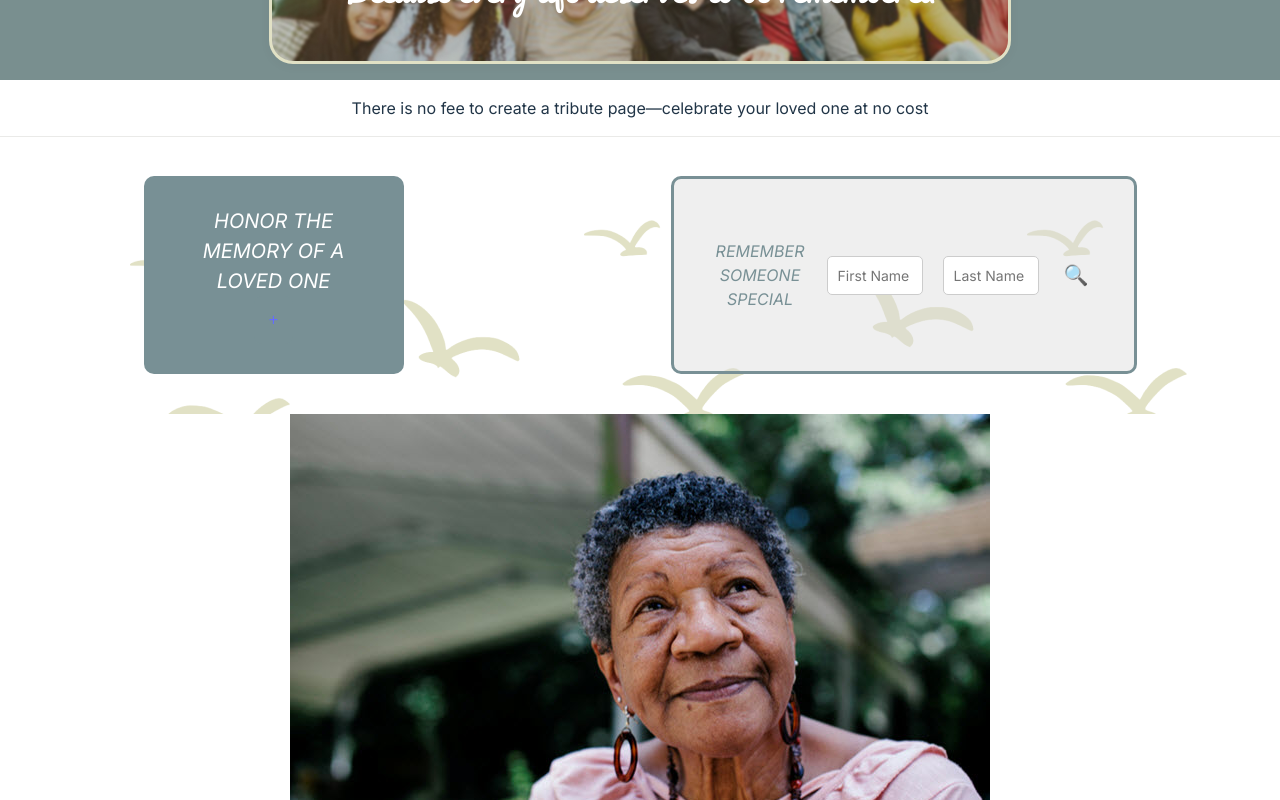
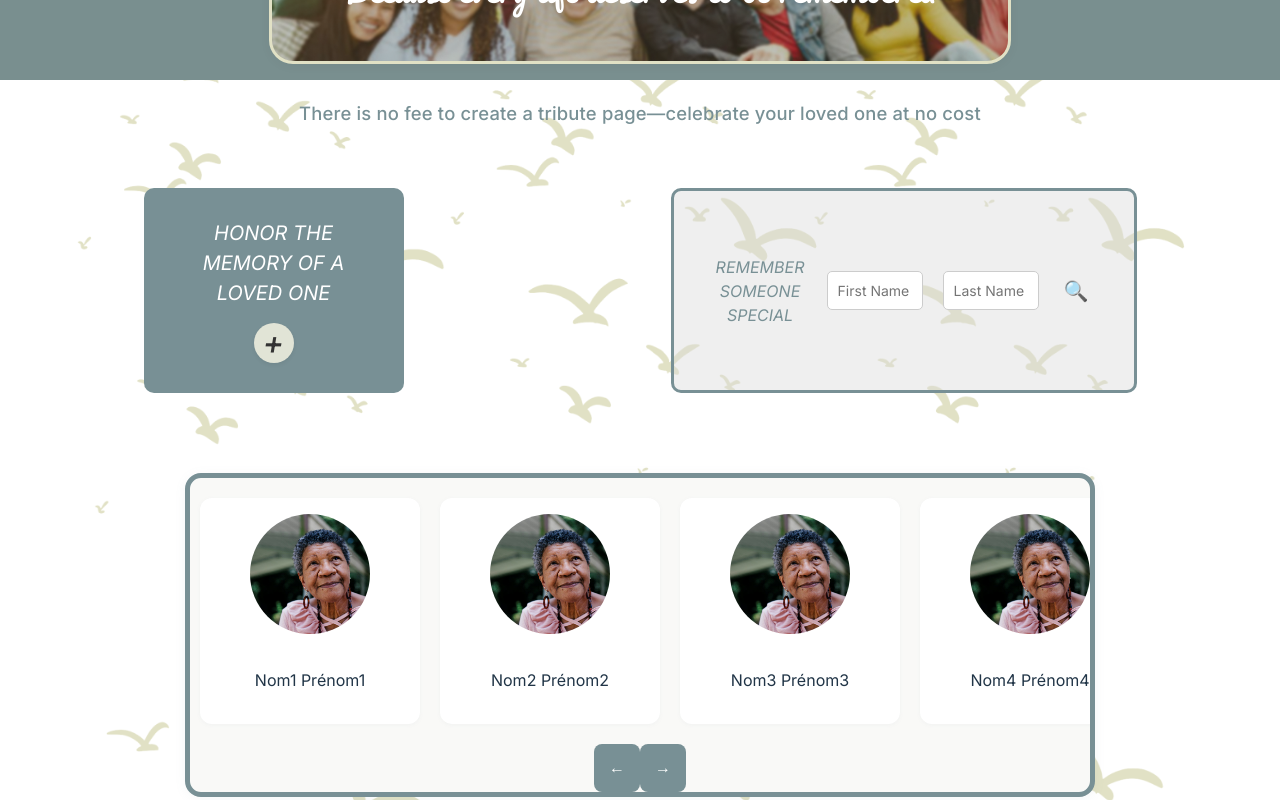
Before and after one commit to kwamsd/Relatives-Remembered, a Vue app in the folder frontend/: page / in a window 1280 px wide. Shown: the part 180-980 px from the top of the page. Built offline with nearby package versions, Linux system fonts and the light colour scheme; no server answers.

Commit message:
css du bouton et du background

```diff
--- a/frontend/src/assets/css/home/home-page.css
+++ b/frontend/src/assets/css/home/home-page.css
@@ -3,11 +3,19 @@
    (Copied from your original file.)
    ================================ */
 
+.free-notice {
+  color: #789095;
+  padding: 2px;
+  text-align: center;
+  font-size: 1.15rem;
+  font-weight: 500;
+  letter-spacing: 0.01em;
+}
+
 .honor-section {
   display: flex;
   justify-content: space-around;
   padding: 40px 10px;
-  background: #eaeae8 url('../../images/background.png');
 }
 .honor-box,
 .search-box {
@@ -76,7 +84,7 @@
 .features-section,
 .testimonial-section,
 .cta-section {
-  padding: 40px 20px;
+  padding: 50px 20px;
   text-align: center;
 }
 
@@ -86,7 +94,6 @@
 }
 .cta-section,
 .features-section {
-  background: #f9f9f7c3 url('../images/background.png');
 }
 
 .extra-section h2,
@@ -146,3 +153,45 @@
 .cta-btn:hover {
     background-color: #cfd2be;
 }
+
+.gallery-wrapper {
+  width: 100%;
+  max-width: 900px;
+  margin: 40px auto;
+  overflow: hidden;
+  background: #f9f9f7;
+  border: 5px solid #789095;
+  border-radius: 16px;
+  box-shadow: 0 2px 12px rgba(120,144,149,0.07);
+}
+
+.gallery-container {
+  width: 100%;
+  overflow: hidden;
+  position: relative;
+}
+
+.gallery-track {
+  display: flex;
+  transition: transform 0.4s cubic-bezier(.4,0,.2,1);
+  will-change: transform;
+}
+
+.gallery-card {
+  flex: 0 0 220px; /* même valeur que CARD_WIDTH */
+  margin: 20px 10px;
+  background: #fff;
+  border-radius: 12px;
+  box-shadow: 0 1px 4px rgba(120,144,149,0.06);
+  text-align: center;
+  padding: 16px 0;
+  transition: box-shadow 0.2s;
+}
+
+.gallery-card img {
+  width: 120px;
+  height: 120px;
+  object-fit: cover;
+  border-radius: 50%;
+  margin-bottom: 12px;
+}
--- a/frontend/src/assets/css/style.css
+++ b/frontend/src/assets/css/style.css
@@ -27,7 +27,7 @@ body {
   min-width: 320px;
   /* min-height: 100vh; */
   background-image: url('../images/background.png');
-  background-size: cover;
+  background-size: contain;
 }
 
 h1 {
--- a/frontend/src/views/Home.vue
+++ b/frontend/src/views/Home.vue
@@ -20,7 +20,7 @@
   <section class="honor-section">
     <div class="honor-box">
       <span>HONOR THE MEMORY OF A LOVED ONE</span>
-      <button><a href="/survey">+</a></button>
+      <a href="/survey" class="honor-btn">+</a>
     </div>
     <div class="search-box">
       <p>REMEMBER SOMEONE SPECIAL</p>
```
